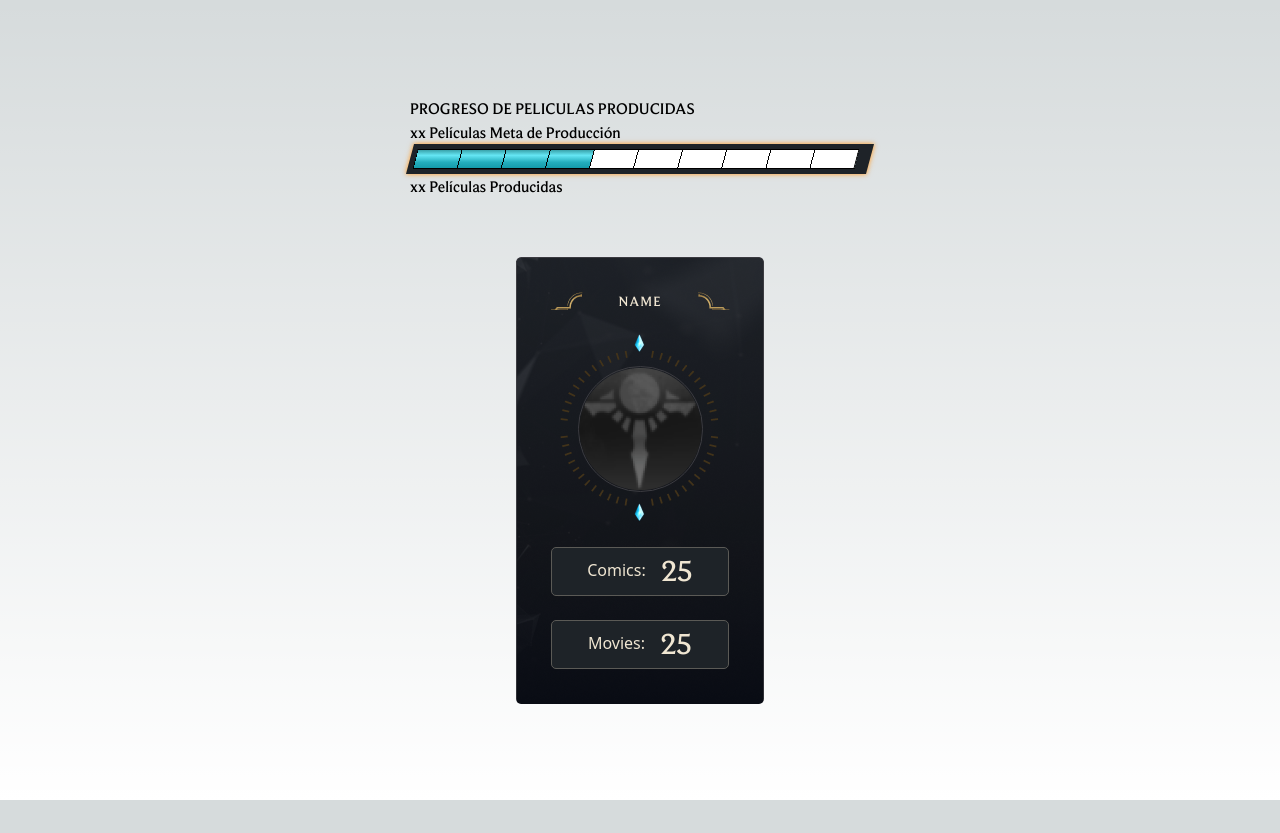
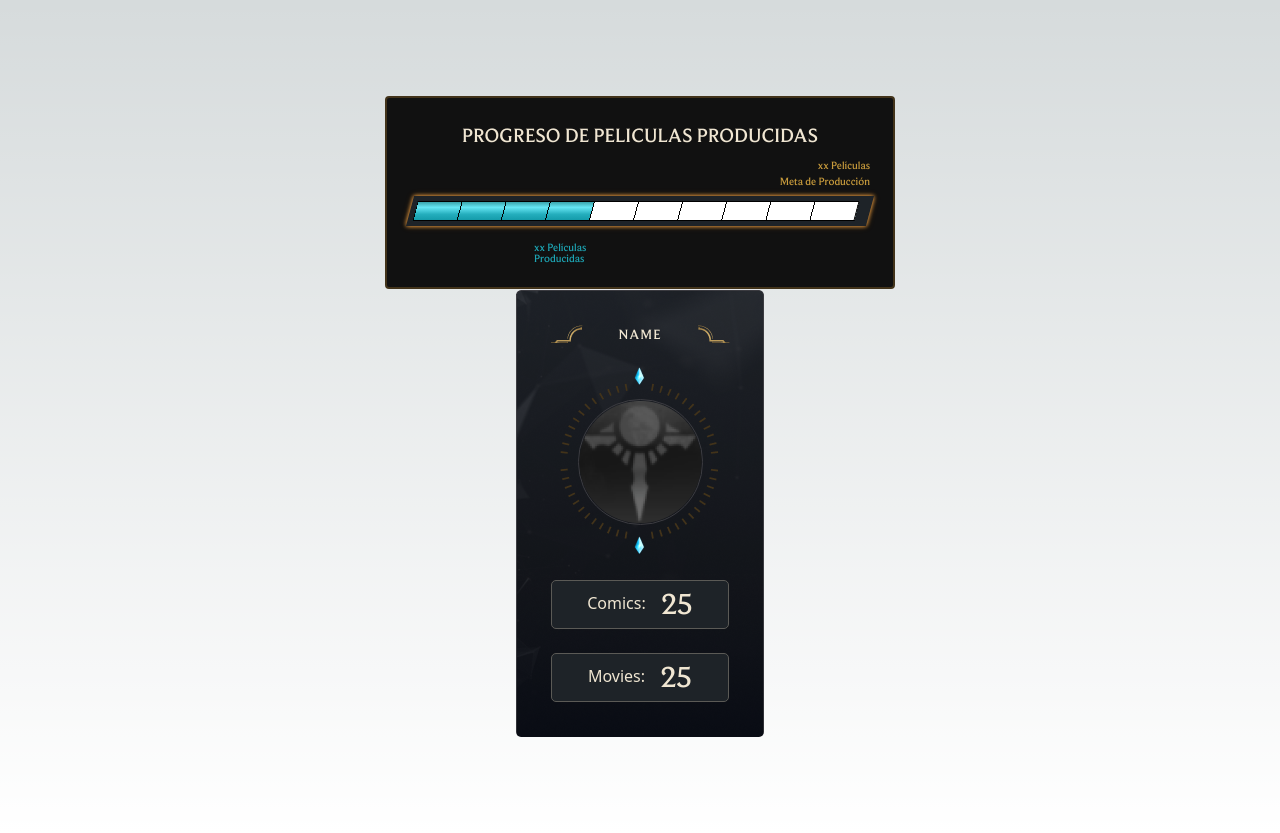
Before and after one commit to EloisaCB43/MarvelCatalog, a Next.js app: page / in a window 1280 px wide. Before the commit the page ends 800 px from the top, so only its background shows below. Built offline with nearby package versions, Linux system fonts and the light colour scheme.

Commit message:
Progress card update

```diff
--- a/src/app/components/Card.js
+++ b/src/app/components/Card.js
@@ -23,14 +23,14 @@ function Card(props) {
         />
       </div>
 
-      <h3 className="border rounded-[5px] border-solid border-[#5B5A56] text-[#F0E6D2] bg-[#1E2328] w-[178px] h-[49px] py-1 px-5 text-base text-center">
+      <p className="border rounded-[5px] border-solid border-[#5B5A56] text-[#F0E6D2] bg-[#1E2328] w-[178px] h-[49px] py-1 px-5 text-base text-center">
         <span className="font-sans align-middle">Comics:</span>{" "}
         <span className="text-3xl align-middle pl-3">{comics}</span>
-      </h3>
-      <h3 className="border rounded-[5px] border-solid border-[#5B5A56] text-[#F0E6D2] bg-[#1E2328] w-[178px] h-[49px] py-1 px-5 text-base text-center">
+      </p>
+      <p className="border rounded-[5px] border-solid border-[#5B5A56] text-[#F0E6D2] bg-[#1E2328] w-[178px] h-[49px] py-1 px-5 text-base text-center">
         <span className="font-sans align-middle">Movies:</span>{" "}
         <span className="text-3xl align-middle pl-3">{movies}</span>
-      </h3>
+      </p>
     </div>
   );
 }
--- a/src/app/components/MovieProgress.js
+++ b/src/app/components/MovieProgress.js
@@ -40,14 +40,25 @@ const Progress = styled.div`
 
 function MovieProgress() {
   return (
-    <div>
-      <h1>PROGRESO DE PELICULAS PRODUCIDAS</h1>
-      <p>xx Películas Meta de Producción</p>
+    <div className="w-[510px] h-[193px] p-[23px] rounded flex flex-col items-center justify-between border-2 border-[#42331A] bg-[#111111] ">
+      <h2 className="text-[#F0E6D2] text-xl ">
+        PROGRESO DE PELICULAS PRODUCIDAS
+      </h2>
+      <p className="flex self-end text-[#C89B3C] text-[11px] leading-[0px]">
+        xx Películas
+      </p>
+      <p className="mb-1px flex self-end text-[#C89B3C] text-[11px] leading-[0px]">
+        Meta de Producción
+      </p>
       <BarContainer>
         <CellsSeparation />
         <Progress value={40} />
       </BarContainer>
-      <p>xx Películas Producidas</p>
+      <div className="w-[40%] flex self-start justify-end">
+        <p className="w-[60px] text-[#1DA5B4] text-[11px] leading-none ">
+          xx Películas Producidas
+        </p>
+      </div>
     </div>
   );
 }
```
